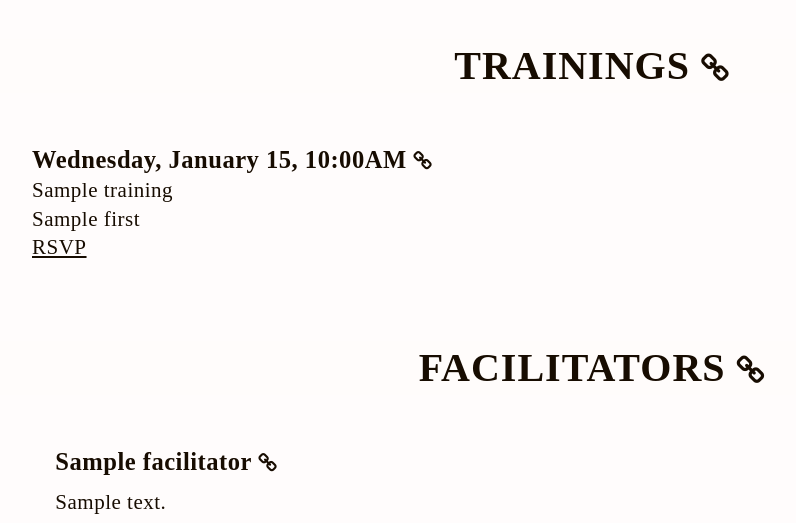
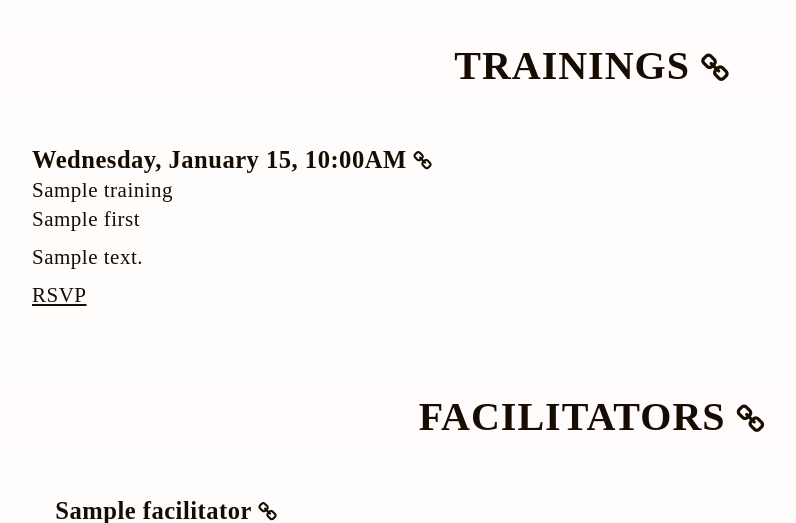
Before and after one commit to jboolean/wou, a Django app: template base/templates/index.html in a window 1280 px wide. Shown: the part 1244-1767 px from the top of the page, without its empty margins (48-844 px from the left). Run offline with Django 3.2, Linux system fonts and the light colour scheme; the template is opened without the code that fills it: most values are stand-ins (such as "Sample title", 1, 10 or a date in 2020); grey boxes marked "Sample" are stand-in pictures; some libraries are stand-ins or nearby versions.

Commit message:
Add training description to the frontend

```diff
--- a/base/static/base/css/style.css
+++ b/base/static/base/css/style.css
@@ -249,6 +249,9 @@
 .training-facilitator {
   margin: 0; }
 
+.training-description {
+  margin: 1rem 0; }
+
 .facilitator {
   margin: 0 0 1rem 0;
   padding: 0 0 3rem 0;
--- a/base/static/base/css/style.sass
+++ b/base/static/base/css/style.sass
@@ -281,6 +281,9 @@
 .training-facilitator
   margin: 0
 
+.training-description
+  margin: 1rem 0
+
 .facilitator
   margin: 0 0 1rem 0
   padding: 0 0 3rem 0
--- a/base/templates/index.html
+++ b/base/templates/index.html
@@ -86,6 +86,7 @@
 			<br />
 			<span class="training-facilitator">{{ training.facilitators.first.name }}</span>
 			<br />
+			<div class="training-description">{{ training.description|safe }}</div>
 			<a class="training-rsvp" href="{{ training.link }}" target="_blank">RSVP</a>
 		</div>
 		{% endfor %}
```
